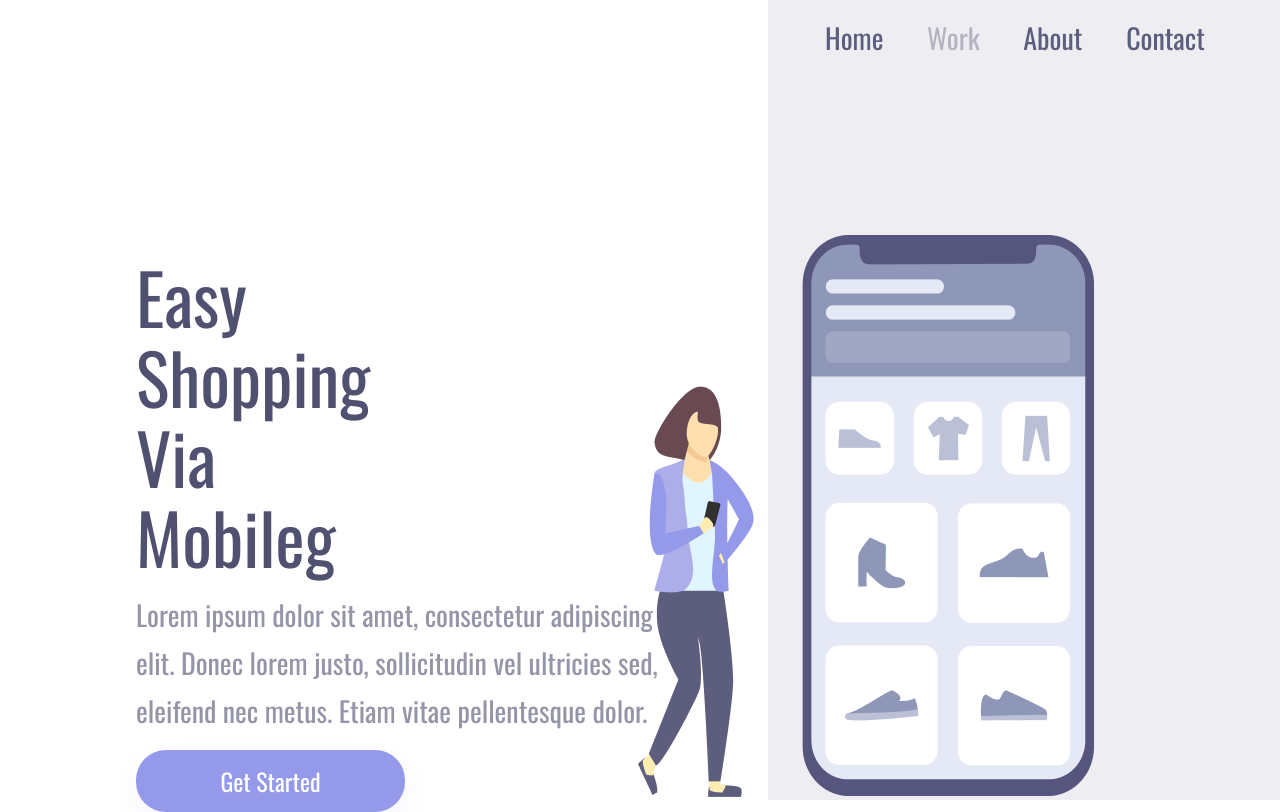
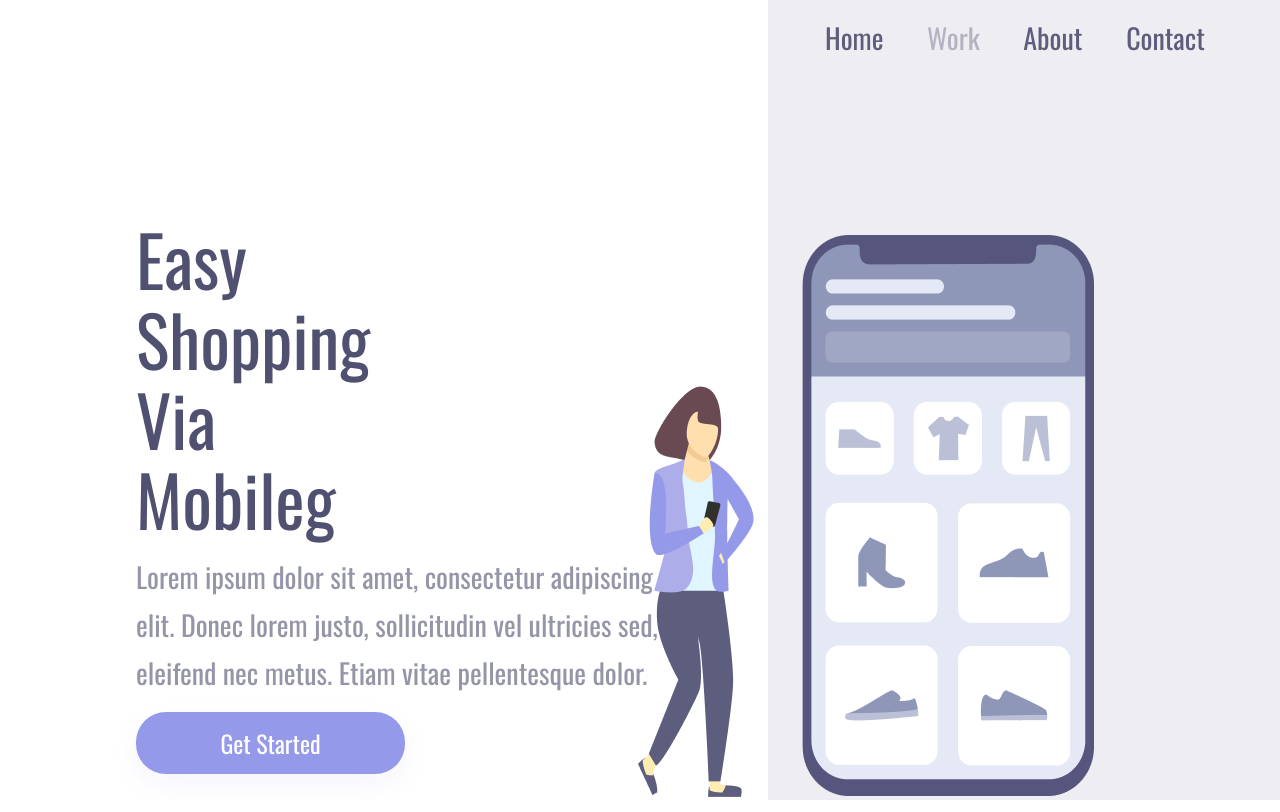
Before and after one commit to RyanSilvaSantos/Easy-Shopping-Via-Mobile-, a plain HTML site: page index.html in a window 1280 px wide. Drawn offline with nearby package versions, Linux system fonts and the light colour scheme.

Commit message:
modificação na altura do container-left

```diff
--- a/styles.css
+++ b/styles.css
@@ -16,7 +16,7 @@
     display: inline-block;
     width: 60%;
     padding-left: 136px;
-    margin-top: 20%;
+    margin-top: 17%;
 
 }
 
```
